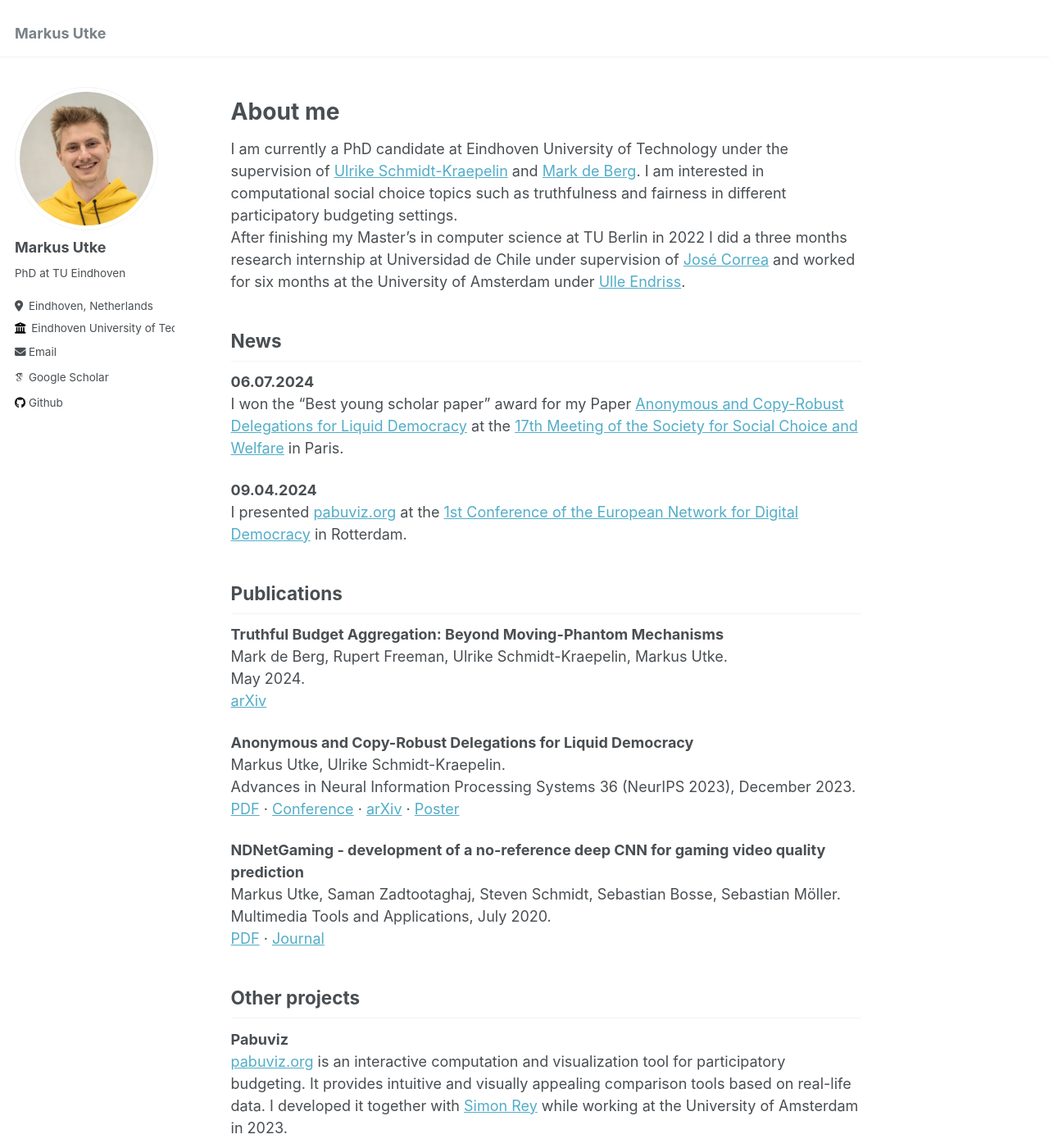
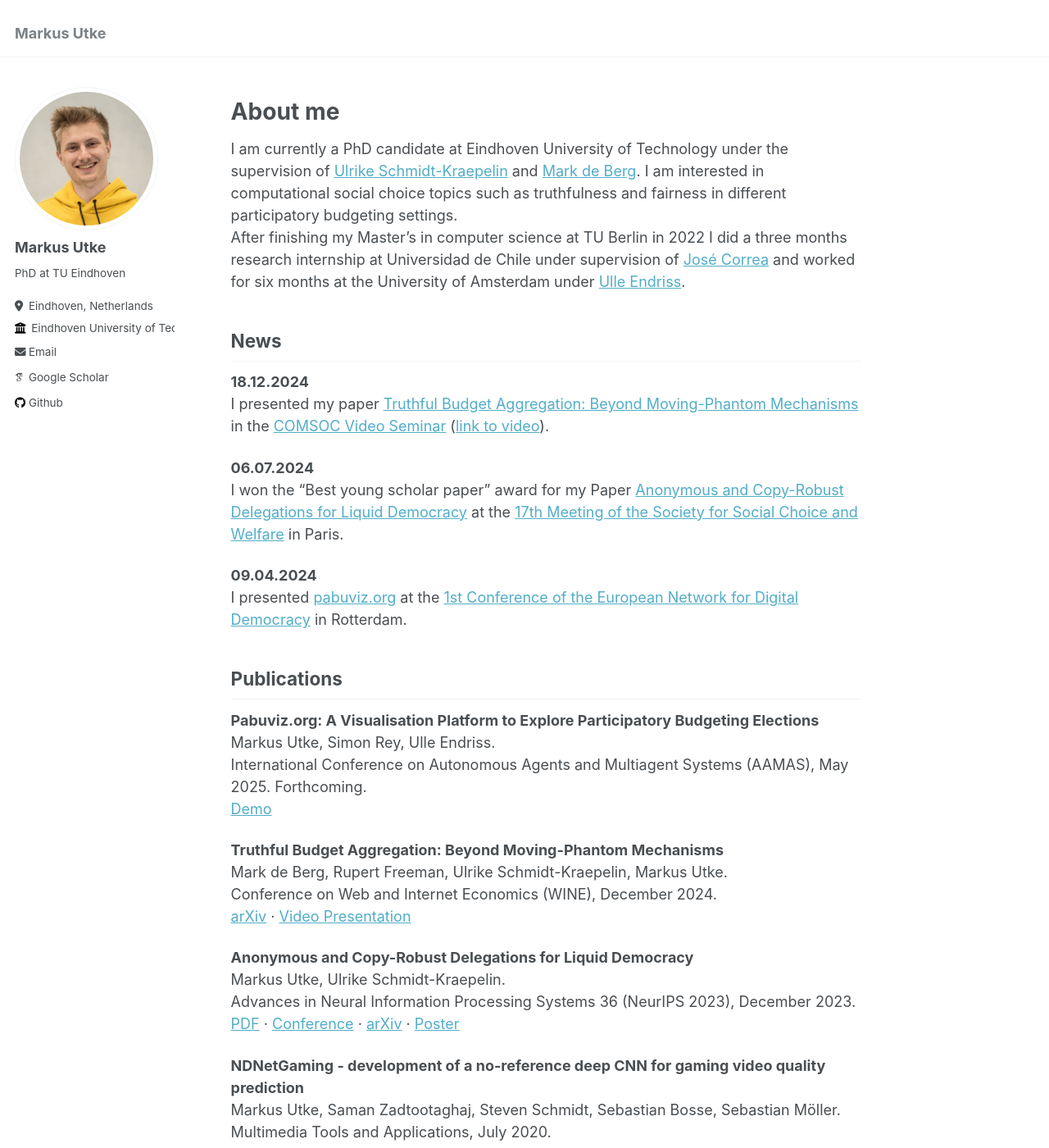
Before and after one commit to markus-utke/markus-utke.github.io, a Jekyll site: the page built from _pages/about.md, in a window 1280 px wide and 1400 px high. Shown: the whole window at 82% size. Built offline with Jekyll 4.4.1, drawn with Linux system fonts in a browser that asks for light colours; some web fonts are replaced.

Commit message:
13.02.2025

```diff
--- a/_pages/about.md
+++ b/_pages/about.md
@@ -15,19 +15,35 @@ After finishing my Master's in computer science at TU Berlin in 2022 I did a thr
 
 News
 ------
+<!-- **03.04.2025** \
+I presented my work as an invited speaker at the [3rd Amsterdam / Saint-Etienne Workshop on Social Choice]([https://arxiv.org/abs/2405.20303) in the [COMSOC Video Seminar](https://www.comsocseminar.org/) ([link to video](https://www.youtube.com/watch?v=SaqzyTbrdcc). -->
+
+**18.12.2024** \
+I presented my paper [Truthful Budget Aggregation: Beyond Moving-Phantom Mechanisms](https://arxiv.org/abs/2405.20303) in the [COMSOC Video Seminar](https://www.comsocseminar.org/) ([link to video](https://www.youtube.com/watch?v=SaqzyTbrdcc)).
+
 **06.07.2024** \
 I won the "Best young scholar paper" award for my Paper [Anonymous and Copy-Robust Delegations for Liquid Democracy](https://arxiv.org/abs/2307.01174) at the [17th Meeting of the Society for Social Choice and Welfare](https://website-50514.eventmaker.io/en/index) in Paris.
 
 **09.04.2024** \
 I presented [pabuviz.org](https://pabuviz.org/) at the [1st Conference of the European Network for Digital Democracy](https://www.eddy-network.eu/in-person-conference) in Rotterdam.
 
+<!-- <details closed>
+  <summary>show more</summary>
+  Test
+</details> -->
+
 
 Publications
 ------
+**Pabuviz.org: A Visualisation Platform to Explore Participatory Budgeting Elections**\
+Markus Utke, Simon Rey, Ulle Endriss.\
+International Conference on Autonomous Agents and Multiagent Systems (AAMAS), May 2025. Forthcoming.\
+[Demo](https://pabuviz.org/)
+
 **Truthful Budget Aggregation: Beyond Moving-Phantom Mechanisms**\
 Mark de Berg, Rupert Freeman, Ulrike Schmidt-Kraepelin, Markus Utke.\
-May 2024.\
-[arXiv](https://arxiv.org/abs/2405.20303)
+Conference on Web and Internet Economics (WINE), December 2024.\
+[arXiv](https://arxiv.org/abs/2405.20303) · [Video Presentation](https://www.youtube.com/watch?v=SaqzyTbrdcc)
 
 **Anonymous and Copy-Robust Delegations for Liquid Democracy**\
 Markus Utke, Ulrike Schmidt-Kraepelin.\
```
